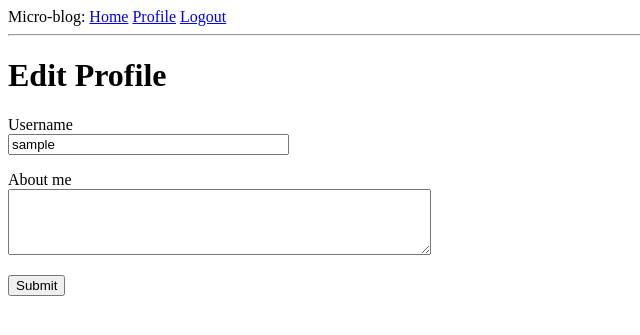
After one commit to mintedtech/tutorial-104, a Flask app: page /edit_profile in a window 1280 px wide. The commit adds this page. Shown: the top 335 px of the page, without its empty margins (0-640 px from the left). Run offline with Flask 2, Linux system fonts and the light colour scheme; the visitor is signed in with stand-in values (Sample User, id 1); data comes from the database, SQL or seed files in the repository; both versions use the stored data as it was after the commit.

Commit message:
Part 06 Done

```diff
--- a/app/forms.py
+++ b/app/forms.py
@@ -1,7 +1,13 @@
 from flask_wtf import FlaskForm
-from wtforms import StringField, PasswordField, BooleanField, SubmitField
-from wtforms.validators import DataRequired, Email, EqualTo, ValidationError
+from wtforms import StringField, PasswordField, BooleanField, SubmitField, TextAreaField
+from wtforms.validators import DataRequired, Email, EqualTo, ValidationError, Length
 from app.models import User
+
+
+class EditProfileForm(FlaskForm):
+    username = StringField('Username', validators=[DataRequired()])
+    about_me = TextAreaField('About me', validators=[Length(min=0, max=140)])
+    submit = SubmitField('Submit')
 
 
 class LoginForm(FlaskForm):
--- a/app/models.py
+++ b/app/models.py
@@ -2,6 +2,7 @@ from app import db, login
 from datetime import datetime
 from werkzeug.security import generate_password_hash, check_password_hash
 from flask_login import UserMixin
+from hashlib import md5
 
 
 class User(UserMixin, db.Model):
@@ -10,6 +11,8 @@ class User(UserMixin, db.Model):
     email = db.Column(db.String(120), index=True, unique=True)
     password_hash = db.Column(db.String(128))
     posts = db.relationship('Post', backref='author', lazy='dynamic')
+    about_me = db.Column(db.String(140))
+    last_seen = db.Column(db.DateTime, default=datetime.utcnow)
 
     def __repr__(self):
         return '<User {}>'.format(self.username)
@@ -19,6 +22,11 @@ class User(UserMixin, db.Model):
 
     def check_password(self, password):
         return check_password_hash(self.password_hash, password)
+
+    def avatar(self, size):
+        digest = md5(self.email.lower().encode('utf-8')).hexdigest()
+        return 'https://www.gravatar.com/avatar/{}?d=identicon&s={}'.format(
+            digest, size)
 
 
 class Post(db.Model):
@@ -30,6 +38,7 @@ class Post(db.Model):
     def __repr__(self):
         return '<Post {}>'.format(self.body)
 
+
 @login.user_loader
 def load_user(id):
     return User.query.get(int(id))
--- a/app/routes.py
+++ b/app/routes.py
@@ -3,10 +3,46 @@ from flask import render_template, flash, redirect, url_for, request
 # As done before, import the app variable from the app package
 from app import app, db
 # import the LoginForm class from forms.py in our app package
-from app.forms import LoginForm, RegistrationForm
+from app.forms import LoginForm, RegistrationForm, EditProfileForm
 from flask_login import current_user, login_user, logout_user, login_required
 from app.models import User
 from werkzeug.urls import url_parse
+from datetime import datetime
+
+
+@app.before_request
+def before_request():
+    if current_user.is_authenticated:
+        current_user.last_seen = datetime.utcnow()
+        db.session.commit()
+
+
+@app.route('/edit_profile', methods=['GET', 'POST'])
+@login_required
+def edit_profile():
+    form = EditProfileForm()
+    if form.validate_on_submit():
+        current_user.username = form.username.data
+        current_user.about_me = form.about_me.data
+        db.session.commit()
+        flash('Your changes have been saved.')
+        return redirect(url_for('edit_profile'))
+    elif request.method == 'GET':
+        form.username.data = current_user.username
+        form.about_me.data = current_user.about_me
+    return render_template('edit_profile.html', title='Edit Profile',
+                           form=form)
+
+
+@app.route('/user/<username>')
+@login_required
+def user(username):
+    user = User.query.filter_by(username=username).first_or_404()
+    posts = [
+        {'author': user, 'body': 'Test post #1'},
+        {'author': user, 'body': 'Test post #2'}
+    ]
+    return render_template('user.html', user=user, posts=posts)
 
 
 @app.route('/login', methods=['GET', 'POST'])
--- /dev/null
+++ b/templates/_post.html
@@ -0,0 +1,6 @@
+<table>
+    <tr valign="top">
+        <td><img src="{{ post.author.avatar(36) }}"></td>
+        <td>{{ post.author.username }} says:<br>{{ post.body }}</td>
+    </tr>
+</table>
--- a/templates/base.html
+++ b/templates/base.html
@@ -10,15 +10,16 @@
         <title>Welcome to the Micro-blog</title>
     {% endif %}
 </head>
+
 <body>
 <div>Micro-blog:
     <a href="{{ url_for('index') }}">Home</a>
     {% if current_user.is_anonymous %}
         <a href="{{ url_for('login') }}">Login</a>
     {% else %}
+        <a href="{{ url_for('user', username=current_user.username) }}">Profile</a>
         <a href="{{ url_for('logout') }}">Logout</a>
     {% endif %}
-
 </div>
 
 <hr>
--- /dev/null
+++ b/templates/edit_profile.html
@@ -0,0 +1,23 @@
+{% extends "base.html" %}
+
+{% block content %}
+    <h1>Edit Profile</h1>
+    <form action="" method="post">
+        {{ form.hidden_tag() }}
+        <p>
+            {{ form.username.label }}<br>
+            {{ form.username(size=32) }}<br>
+            {% for error in form.username.errors %}
+            <span style="color: red;">[{{ error }}]</span>
+            {% endfor %}
+        </p>
+        <p>
+            {{ form.about_me.label }}<br>
+            {{ form.about_me(cols=50, rows=4) }}<br>
+            {% for error in form.about_me.errors %}
+            <span style="color: red;">[{{ error }}]</span>
+            {% endfor %}
+        </p>
+        <p>{{ form.submit() }}</p>
+    </form>
+{% endblock %}
```
Also changed, not shown: migrations/versions/0d1ca4b726ad_new_fields_in_user_model.py (added, +30 -0 lines), templates/user.html (added, +25 -0 lines), app.db.
